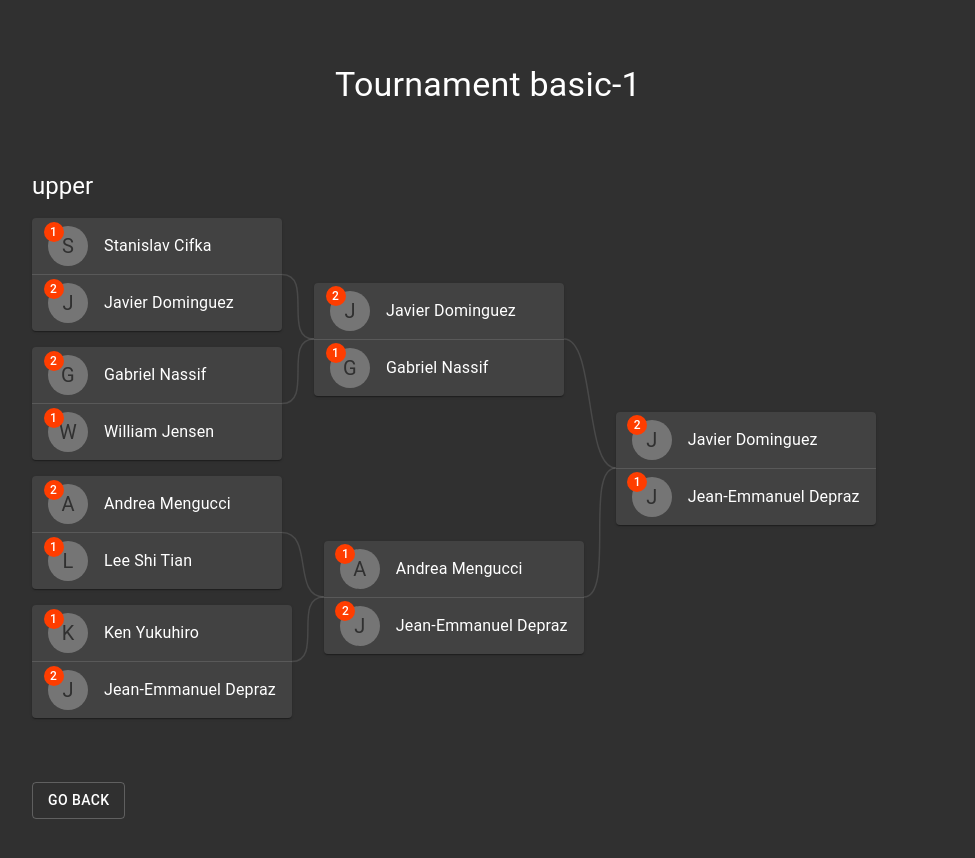
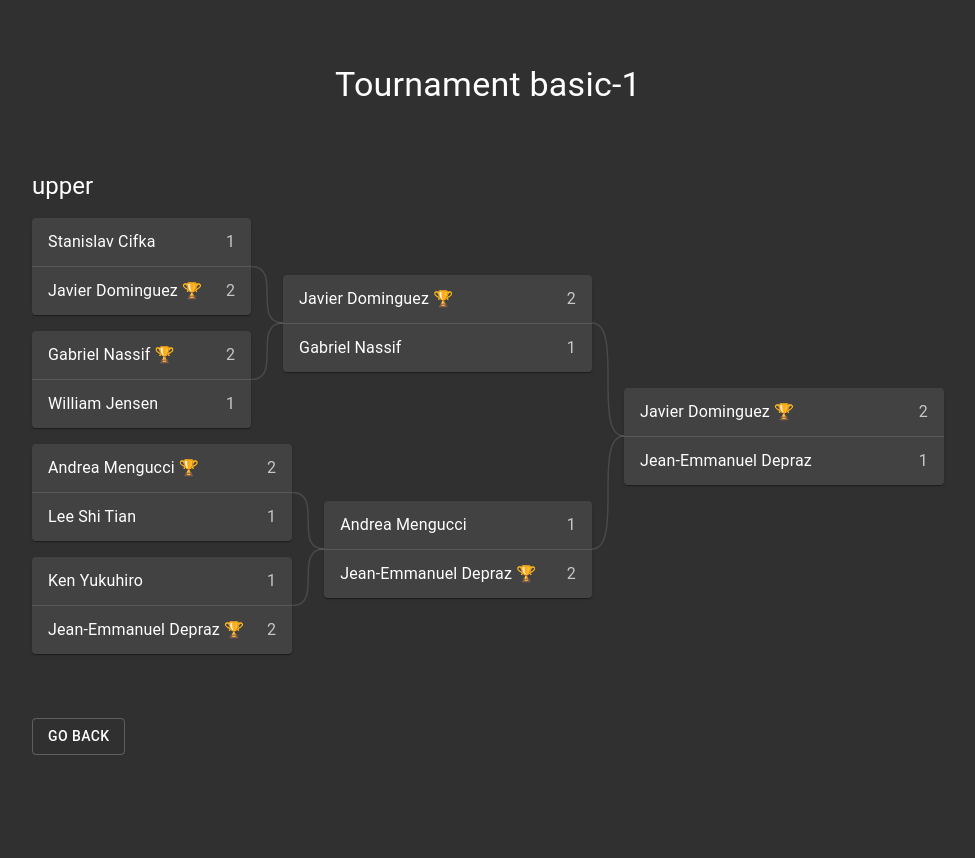
Before and after one commit to phaux/tournament-app, a React (Vite) app: page /tournaments/basic-1 in a window 1280 px wide. Shown: the top 858 px of the page, without its empty margins (152-1127 px from the left). After the commit the page ends 819 px from the top, so only its background shows below. Built offline with nearby package versions, Linux system fonts and the light colour scheme; data requests are answered from the project's data file.

Commit message:
make cards compact and aligned

```diff
--- a/src/common/api.ts
+++ b/src/common/api.ts
@@ -39,5 +39,5 @@ export interface Match {
 export interface Player {
   player: string // name of a player
   desc: string // additional description
-  points: number
+  points: number | null
 }
--- a/src/tournaments/MatchLine.tsx
+++ b/src/tournaments/MatchLine.tsx
@@ -9,12 +9,16 @@ import * as React from "react"
 export function MatchLine(props: { start: DOMRectReadOnly; end: DOMRectReadOnly }) {
   const { start, end } = props
   const theme = useTheme()
-  const curve = theme.spacing(4)
   const color = theme.palette.divider
   const startX = start.left
   const startY = start.top + start.height / 2
   const endX = end.right
   const endY = end.top + end.height / 2
+  let curve = theme.spacing(4)
+  if (startX < endX) {
+    // boxes are flipped, make the line more curvy
+    curve *= 4
+  }
 
   return (
     <SvgContainer>
--- a/src/tournaments/MatchView.tsx
+++ b/src/tournaments/MatchView.tsx
@@ -29,10 +29,11 @@ export function MatchView(props: { match: Match; cardRef?: React.RefObject<Eleme
       display="flex"
       flexDirection="row"
       alignItems="center"
+      flexWrap="wrap"
     >
       {/* render the child matches on the left first, if any */}
       {(match.firstChild || match.secondChild) && (
-        <Box m={2} display="flex" flexDirection="column" justifyContent="space-evenly">
+        <Box m={2} display="flex" flexGrow={1} flexDirection="column" alignItems="stretch">
           {match.firstChild && <MatchView match={match.firstChild} cardRef={firstChildRef} />}
           {match.firstChild && match.secondChild && <Box my={1} /> /* spacing */}
           {match.secondChild && <MatchView match={match.secondChild} cardRef={secondChildRef} />}
@@ -40,7 +41,7 @@ export function MatchView(props: { match: Match; cardRef?: React.RefObject<Eleme
       )}
 
       {/* render the current match card */}
-      <Box m={2} minWidth={250}>
+      <Box m={2} minWidth={180} maxWidth={320} flexGrow={100}>
         <MatchCard ref={selfRef} match={match} />
       </Box>
 
--- a/src/tournaments/PlayerBox.tsx
+++ b/src/tournaments/PlayerBox.tsx
@@ -1,4 +1,4 @@
-import { Avatar, Badge, Box, ListItem, ListItemAvatar, ListItemText } from "@material-ui/core"
+import { ListItem, ListItemSecondaryAction, ListItemText, Typography } from "@material-ui/core"
 import * as React from "react"
 import { Player } from "../common/api"
 
@@ -7,23 +7,20 @@ export function PlayerBox(props: { player: Player; isWinner?: boolean }) {
 
   return (
     <ListItem>
-      <ListItemAvatar>
-        <Badge
-          title="Score"
-          badgeContent={player.points}
-          anchorOrigin={{ horizontal: "left", vertical: "top" }}
-          overlap="circle"
-          color="secondary"
-        >
-          <Box clone bgcolor={isWinner ? "primary.main" : undefined}>
-            <Avatar>{player.player[0]}</Avatar>
-          </Box>
-        </Badge>
-      </ListItemAvatar>
       <ListItemText
-        primary={player.player}
-        // secondary={player.desc}
+        primary={
+          <>
+            {player.player || <>&nbsp;</>} {isWinner && <span title="winner">🏆</span>}
+          </>
+        }
       />
+      {player.points != null && (
+        <ListItemSecondaryAction>
+          <Typography color="textSecondary" title="score">
+            {player.points}
+          </Typography>
+        </ListItemSecondaryAction>
+      )}
     </ListItem>
   )
 }
```
